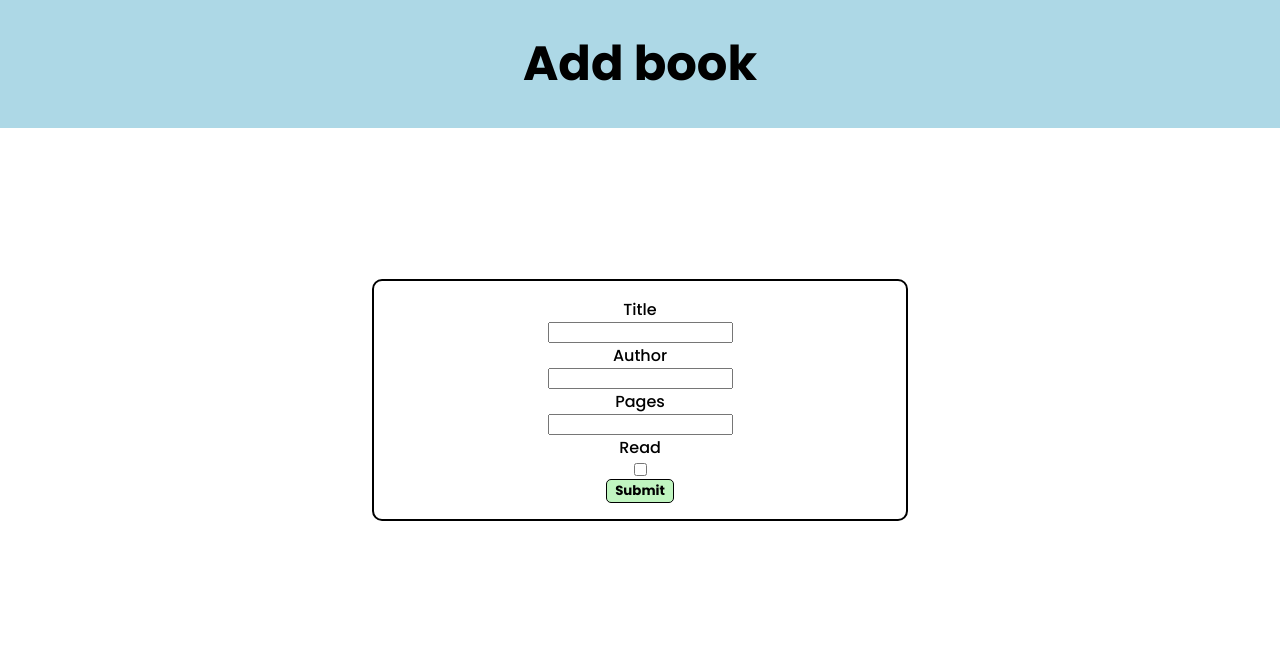
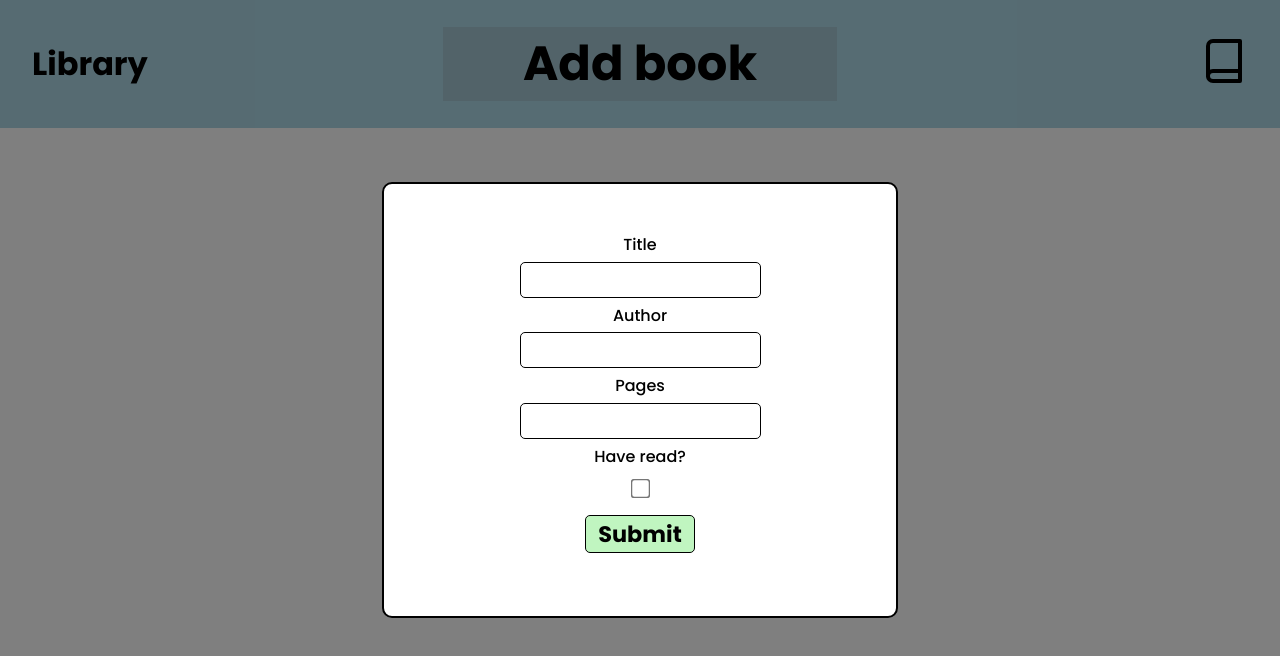
Before and after one commit to shanej3/Library, a plain HTML site: page index.html in a window 1280 px wide. Both pictures are taken after a click on the button "Add book". Drawn offline with Linux system fonts and the light colour scheme.

Commit message:
Finishing touches

```diff
--- a/index.html
+++ b/index.html
@@ -10,7 +10,11 @@
 <body>
     <div class="container">
         <div class="header">
+            <div class="name">Library</div>
             <button data-modal-target="#modal" id="add-book">Add book</button>
+            <div class="logo">
+                <svg xmlns="http://www.w3.org/2000/svg" width="48" height="48" viewBox="0 0 24 24" fill="none" stroke="currentColor" stroke-width="2" stroke-linecap="round" stroke-linejoin="round" class="feather feather-book"><path d="M4 19.5A2.5 2.5 0 0 1 6.5 17H20"></path><path d="M6.5 2H20v20H6.5A2.5 2.5 0 0 1 4 19.5v-15A2.5 2.5 0 0 1 6.5 2z"></path></svg>
+            </div>
         </div>
         <div id="main-content">
 
@@ -23,9 +27,12 @@
             <input type="text" id="author">
             <label for="pages">Pages</label>
             <input type="text" id="pages">
-            <label for="read">Read</label>
+            <label for="read">Have read?</label>
             <input type="checkbox" id="read">
             <button id="submit">Submit</button>
+
+        </div>
+        <div id="overlay"></div>
     </div>
 </body>
 </html>
--- a/main.js
+++ b/main.js
@@ -8,6 +8,7 @@ const hasReadFromInput = document.getElementById('read');
 const addBookButton = document.getElementById('add-book');
 const submitButton = document.getElementById('submit');
 const readStatus = true;
+const overlay = document.getElementById('overlay');
 
 
 function Book(title, author, pages, read) {
@@ -94,6 +95,10 @@ addBookButton.addEventListener("click", openModal);
 
 submitButton.addEventListener("click", addBookToLibrary);
 
+overlay.addEventListener('click', function() {
+    closeModal();
+});
+
 
 // initial books to add
 //const testbook1 = new Book('Placeholder Book 1', 'Author 1', 100, true);
--- a/style.css
+++ b/style.css
@@ -13,6 +13,15 @@ body {
     display : flex;
     flex-direction: column;
     gap : 2rem;
+}
+.name {
+    position : absolute;
+    left : 2rem;
+    font-size : 2rem;
+}
+.logo {
+    position : absolute;
+    right : 2rem;
 }
 .header {
     font-family: "Poppins", sans-serif;
@@ -33,6 +42,7 @@ body {
     background : none;
     padding-right : 5rem;
     padding-left : 5rem;
+    background-color: rgba(128, 128, 128, 0.2);
 }
 #add-book:hover, #readCard:hover, #removeCard:hover {
     background-color : rgba(128, 128, 128, 0.486)
@@ -48,7 +58,10 @@ body {
 }
 .modal { /* starts disabled / invisible */
     padding : 1rem;
+    padding-top : 3rem;
     position: fixed;
+    width: 30rem;
+    height: 23rem;
     top: 50%;
     left: 50%;
     transition: 100ms ease-in-out;
@@ -57,17 +70,31 @@ body {
     border-radius: 10px;
     z-index: 10; /* always renmdered on top */
     background-color: white;
-    width: 500px;
-    max-width: 80%;
+
     display : flex;
     flex-direction: column;
     align-items: center;
+    gap : 0.3rem;
   }
 
 .modal.active { /* open modal */
     transform: translate(-50%, -50%) scale(1);
 }
-
+#overlay {
+    position : fixed;
+    opacity : 0;
+    transition : 100ms ease-in-out;
+    top: 0;
+    left: 0;
+    right: 0;
+    bottom: 0;
+    background-color: rgba(0, 0, 0, .5);
+    pointer-events: none;
+}
+#overlay.active {
+    opacity : 1;
+    pointer-events : all;
+}
 .new-book {
     height : 15rem;
     max-width : 20rem;
@@ -82,7 +109,8 @@ body {
     text-align : center;
     word-break : break-word;
     white-space : normal;
-    justify-content: space-between;
+    justify-content: space-evenly;
+
 }
 
 .new-book.readTrue {
@@ -100,18 +128,35 @@ body {
     border : none;
     background-color : none;
     background : none;
+    padding-left : 1rem;
+    padding-right : 1rem;
 }
 #submit {
+    font-size : 1.4rem;
     font-family: "Poppins", sans-serif;
     font-weight : 700;
     border : 1px solid black;
     border-radius : 5px;
     background-color : none;
     background : none;
-    padding-right: 0.5rem;
-    padding-left : 0.5rem;
+    padding-right: 0.75rem;
+    padding-left : 0.75rem;
     background-color: rgba(144, 238, 144, 0.568);
 }
 #submit:hover {
     background-color: rgb(144, 238, 144);
 }
+
+#title, #author, #pages {
+    font-size : 1rem;
+    border-radius : 5px;
+    border : 1px solid black;
+    padding : 0.5rem;
+    padding-right : 1rem;
+    padding-left : 1rem;
+}
+#read {
+    transform : scale(1.5);
+    margin-top : 0.5rem;
+    margin-bottom : 1rem;
+}
```
